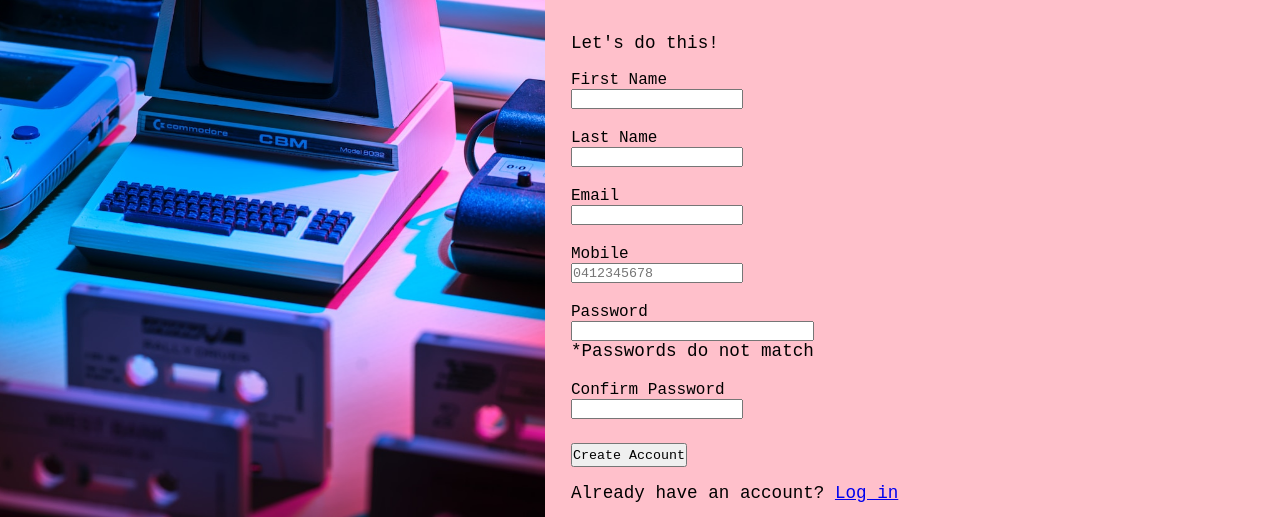
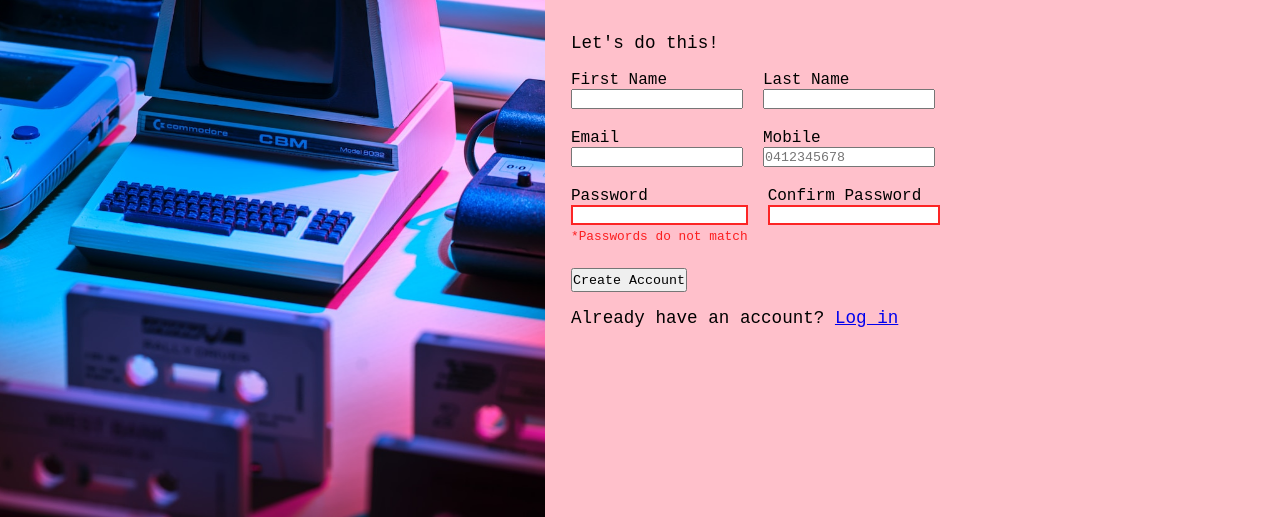
Before and after one commit to Klon3r/the-odin-project, a plain HTML site: page index.html in a window 1280 px wide. Shown: the part 283-800 px from the top of the page. Drawn offline with Linux system fonts and the light colour scheme.

Commit message:
Changed password coloring

```diff
--- a/style.css
+++ b/style.css
@@ -5,6 +5,7 @@
   --banner-color: rgba(0, 0, 0, 0.650);
   --banner-txt-color: rgb(255, 255, 255);
   --background-color: pink;
+  --error-color: rgba(252, 5, 5, 0.87);
 }
 
 * {
@@ -71,7 +72,7 @@
 form {
   display: flex;
   flex-flow: row wrap;
-  width: 25vw;
+  width: 30vw;
   gap: 20px;
   /* border: 1px solid black; */
 }
@@ -92,7 +93,7 @@ p {
 
 input {
   font-family: 'Courier New', Courier, monospace;
-  min-width: 10vw;
+  min-width: 13vw;
   min-height: 2vh;
 }
 
@@ -110,3 +111,13 @@ button:hover {
   background-color: lightgrey;
   cursor: pointer;
 }
+
+.password {
+  border: 2px solid var(--error-color);
+}
+
+#passwordMessage {
+  font-size: 0.8rem;
+  color: var(--error-color);
+  padding-top: 0.5vh;
+}
```
